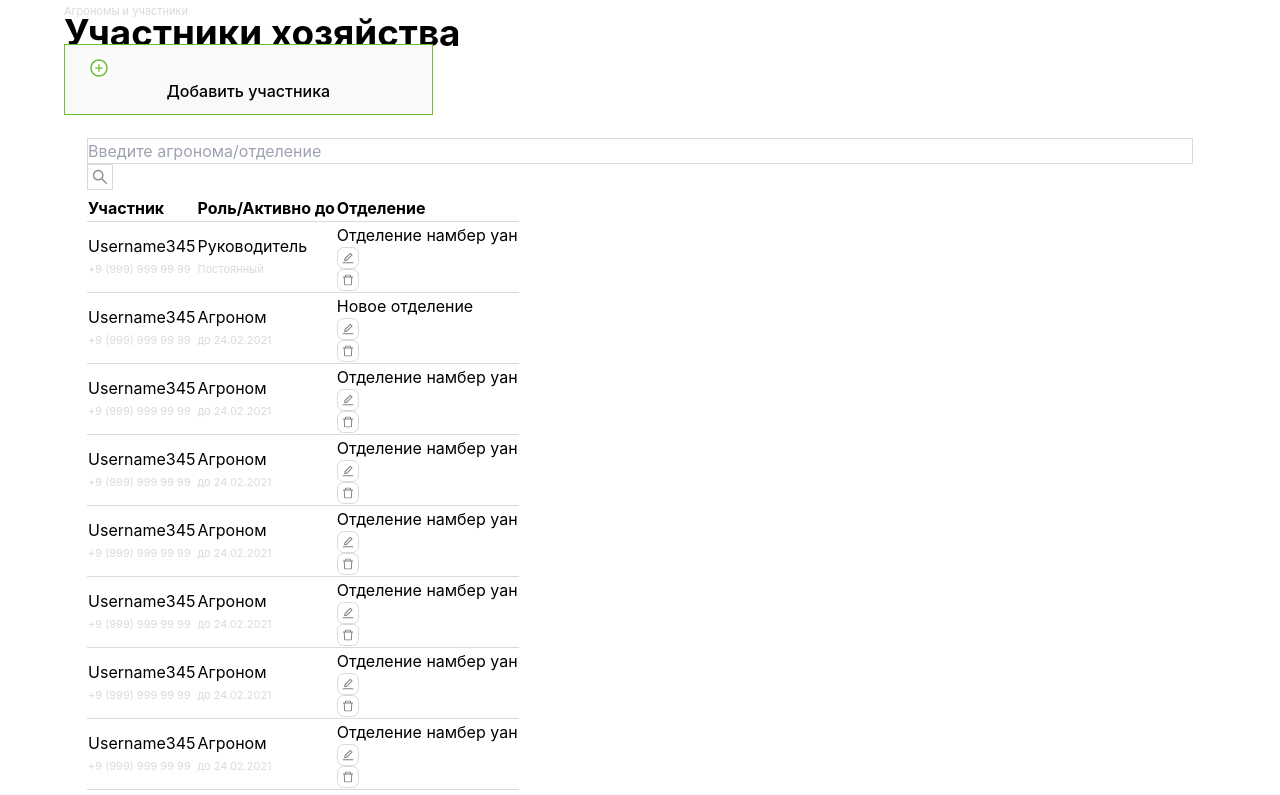
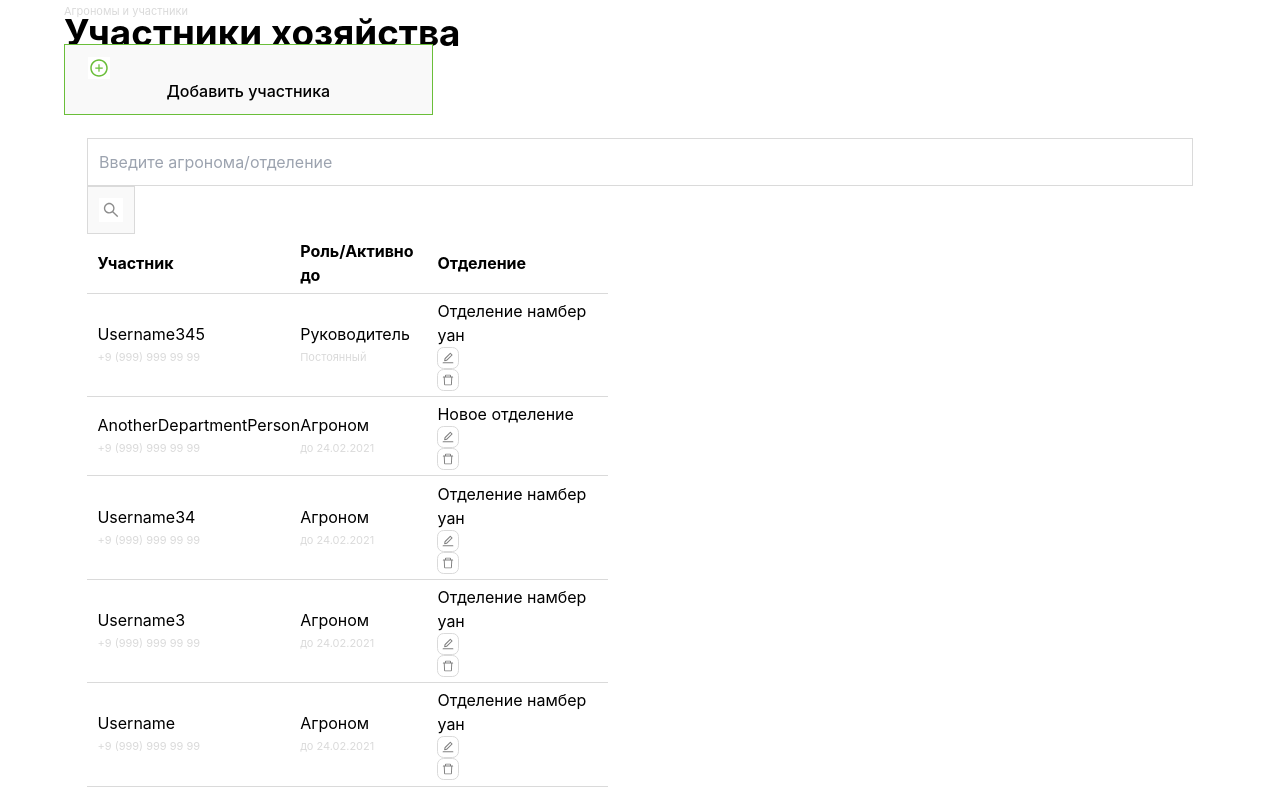
Before and after one commit to PetrAlexkulakov/List-Of-Agronomists, a React (Vite) app: page / in a window 1280 px wide. Shown: the top 795 px of the page. Built offline with nearby package versions, Linux system fonts and the light colour scheme.

Commit message:
feat: create search functional

```diff
--- a/src/components/MyCombobox/index.tsx
+++ b/src/components/MyCombobox/index.tsx
@@ -1,31 +1,50 @@
-import { useState } from 'react'
+import { SetStateAction, useState } from 'react'
 import { Combobox } from '@headlessui/react'
-import { participants } from '../../share/participants'
+import { IParticipant, participants } from '../../share/participants'
 import styles from './styles.module.scss'
 
-export function MyCombobox() {
+export function MyCombobox({ filteredPeople, setFilteredPeople }: {
+    filteredPeople: IParticipant[],
+    setFilteredPeople: React.Dispatch<SetStateAction<IParticipant[]>>
+  }) {
   const [selectedPerson, setSelectedPerson] = useState('')
   const [query, setQuery] = useState('')
 
-  const filteredPeople =
+  const handleSelectPerson = (value: string) => {
+    setSelectedPerson(value);
+    setFilteredPeople(
         query === ''
           ? participants
-      : participants.filter((person) => {
-          return person.name.toLowerCase().includes(query.toLowerCase())
-        })
+          : participants.filter((person, index, self) => {
+              const matchDepartment = person.department.toLowerCase().includes(query.toLowerCase());
+              const matchName = person.name.toLowerCase().includes(query.toLowerCase());
+
+              return matchDepartment || (matchName && self.findIndex((p) => p.name === person.name) === index);
+            }));
+  }
 
   return (
-    <Combobox value={selectedPerson} onChange={setSelectedPerson}>
-        <div className='flex w-full items-center'>
-            <Combobox.Input placeholder='Введите агронома/отделение' className={styles.searchInput} onChange={(event) => setQuery(event.target.value)} />
-            <Combobox.Button className={styles.searchButtonContainer + " flex items-center"}>
+    <Combobox value={selectedPerson} onChange={handleSelectPerson}>
+      <div className='flex w-full items-center mb-5'>
+        <Combobox.Input
+          placeholder='Введите агронома/отделение'
+          className={styles.searchInput}
+          onChange={(event) => setQuery(event.target.value)}
+        />
+        <Combobox.Button
+          className={styles.searchButtonContainer + " flex items-center"}
+          onClick={() => handleSelectPerson('')}
+        >
           <div className={styles.searchButton} aria-hidden="true" />
         </Combobox.Button>
       </div>
       <Combobox.Options>
-            {filteredPeople.map((person) => (
-            <Combobox.Option key={person.name} value={person}>
-                {person.name}
+        {filteredPeople.map((person, index) => (
+        <Combobox.Option key={index} value={person}>
+          <div className='w-full flex place-content-around'>
+            <div>{person.name}</div>
+            <div>{person.department}</div>
+          </div>
         </Combobox.Option>
         ))}
       </Combobox.Options>
--- a/src/components/MyCombobox/styles.module.scss
+++ b/src/components/MyCombobox/styles.module.scss
@@ -1,11 +1,12 @@
 .searchInput {
     width: 100%;
     border: 1px solid var(--color-secondary);
+    padding: 1%;
 }
 .searchButtonContainer {
     border: 1px solid var(--color-secondary);
     border-radius: 0;
-    padding: 0;
+    padding: 1%;
 }
 .searchButton {
     width: 24px;
--- a/src/index.css
+++ b/src/index.css
@@ -73,6 +73,10 @@ tr {
   border-bottom: 1px solid var(--color-secondary);
 }
 
+td, th {
+  padding: 1% 2%;
+}
+
 @media (prefers-color-scheme: light) {
   a:hover {
     color: #747bff;
--- a/src/pages/Table/index.tsx
+++ b/src/pages/Table/index.tsx
@@ -1,9 +1,12 @@
+import { useState } from "react";
 import { MyCombobox } from "../../components/MyCombobox"
 import { participants } from "../../share/participants"
 import NewUserButton from "./NewUserButton";
 import styles from './styles.module.scss';
 
 const Table = () => {
+  const [filteredPeople, setFilteredPeople] = useState(participants)
+
   return (
     <div className={styles.tablePage + " w-9/12 float-right bg-slate-50"}>
       <p className="text-base">Агрономы и участники</p>
@@ -11,9 +14,9 @@ const Table = () => {
         <h2>Участники хозяйства</h2>
         <NewUserButton>Добавить участника</NewUserButton>
       </div>
-      {participants &&
+      {filteredPeople &&
         <div className={styles.mainTable + " bg-white"}>
-          <MyCombobox />
+          <MyCombobox filteredPeople={filteredPeople} setFilteredPeople={setFilteredPeople} />
           <table className="w-full">
             <thead>
               <tr>
@@ -23,10 +26,10 @@ const Table = () => {
               </tr>
             </thead>
             <tbody>
-              {participants.map((item, index) =>
+              {filteredPeople.map((item, index) =>
                 <tr key={index}>
                   <td>
-                    <div>{item.name}</div>
+                    <div className='font-bold'>{item.name}</div>
                     <p>{item.phone}</p>
                   </td>
                   <td>
@@ -35,9 +38,9 @@ const Table = () => {
                       <p>{item.activeUntil}</p>
                     </div>
                   </td>
-                  <td className="flex place-content-between">
+                  <td className="flex place-content-between content-center">
                     <div>{item.department}</div>
-                    <div className="flex">
+                    <div className="flex gap-1">
                       <div className={styles.icon + ' ' + styles.imgEdit} />
                       <div className={styles.icon + ' ' + styles.imgDelete} />
                     </div>
--- a/src/share/participants.ts
+++ b/src/share/participants.ts
@@ -1,4 +1,12 @@
-export const participants = [
+export interface IParticipant {
+    name: string;
+    phone: string;
+    role: string;
+    activeUntil: string;
+    department: string;
+}
+
+export const participants: IParticipant[] = [
     {
         name: 'Username345',
         phone: '+9 (999) 999 99 99',
@@ -7,63 +15,63 @@ export const participants = [
         department: 'Отделение намбер уан'
     },
     {
-        name: 'Username345',
+        name: 'AnotherDepartmentPerson',
         phone: '+9 (999) 999 99 99',
         role: 'Агроном',
         activeUntil: 'до 24.02.2021',
         department: 'Новое отделение'
     },
     {
-        name: 'Username345',
+        name: 'Username34',
         phone: '+9 (999) 999 99 99',
         role: 'Агроном',
         activeUntil: 'до 24.02.2021',
         department: 'Отделение намбер уан'
     },
     {
-        name: 'Username345',
+        name: 'Username3',
         phone: '+9 (999) 999 99 99',
         role: 'Агроном',
         activeUntil: 'до 24.02.2021',
         department: 'Отделение намбер уан'
     },
     {
-        name: 'Username345',
+        name: 'Username',
         phone: '+9 (999) 999 99 99',
         role: 'Агроном',
         activeUntil: 'до 24.02.2021',
         department: 'Отделение намбер уан'
     },
     {
-        name: 'Username345',
+        name: 'Username1',
         phone: '+9 (999) 999 99 99',
         role: 'Агроном',
         activeUntil: 'до 24.02.2021',
         department: 'Отделение намбер уан'
     },
     {
-        name: 'Username345',
+        name: 'Username2',
         phone: '+9 (999) 999 99 99',
         role: 'Агроном',
         activeUntil: 'до 24.02.2021',
         department: 'Отделение намбер уан'
     },
     {
-        name: 'Username345',
+        name: 'Username4',
         phone: '+9 (999) 999 99 99',
         role: 'Агроном',
         activeUntil: 'до 24.02.2021',
         department: 'Отделение намбер уан'
     },
     {
-        name: 'Username345',
+        name: 'Username5',
         phone: '+9 (999) 999 99 99',
         role: 'Агроном',
         activeUntil: 'до 24.02.2021',
         department: 'Отделение намбер уан'
     },
     {
-        name: 'Username345',
+        name: 'Username6',
         phone: '+9 (999) 999 99 99',
         role: 'Агроном',
         activeUntil: 'до 24.02.2021',
```
Lines whose indentation alone changed are shown as unchanged.
